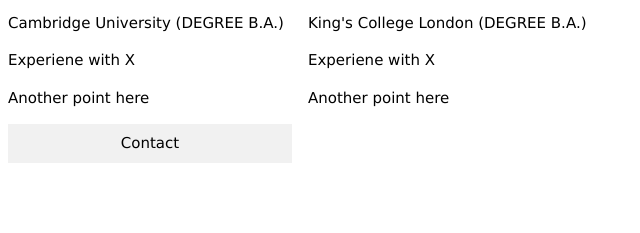
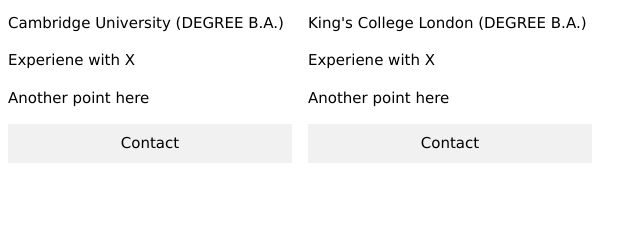
Before and after one commit to louisegrimble/knightsbridge_web, a plain HTML site: page docs/index.html in a window 1280 px wide. Shown: the part 1427-1660 px from the top of the page, 640-1280 px from the left. Drawn offline with nearby package versions, Linux system fonts and the light colour scheme.

Commit message:
quick changes

```diff
--- a/docs/index.html
+++ b/docs/index.html
@@ -96,6 +96,8 @@
       <p> King's College London (DEGREE B.A.)</p>
       <p> Experiene with X</p>
       <p> Another point here</p>
+      <p><button class="w3-button w3-light-grey
+        w3-block">Contact</button></p>
     </div>
   </div>
 
```
